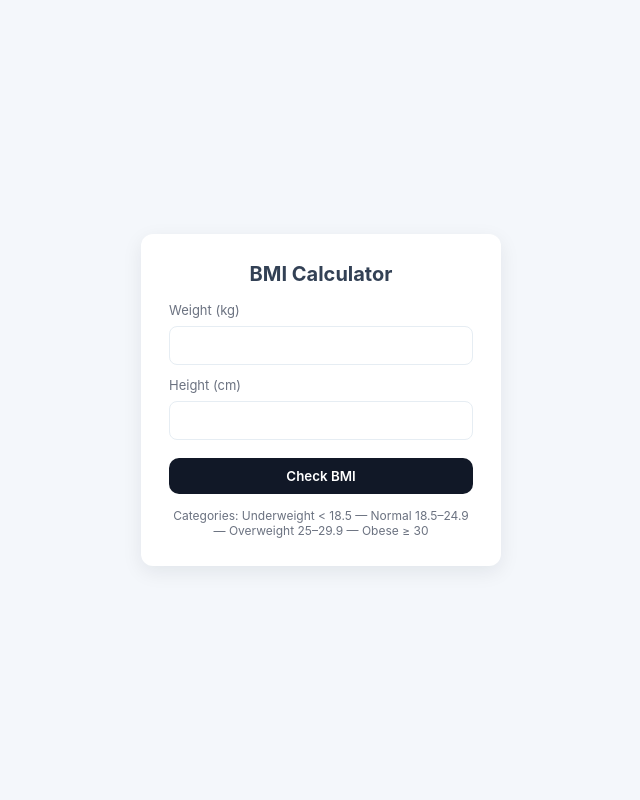
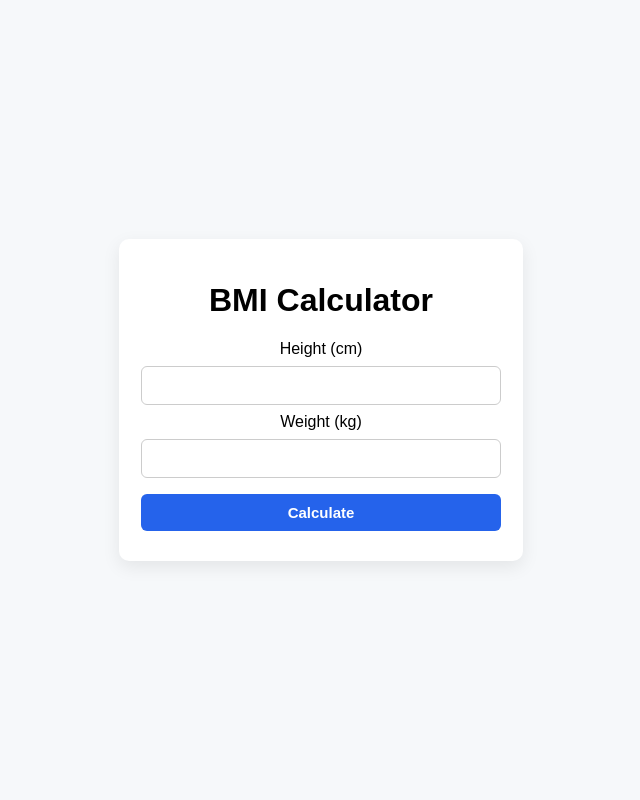
Before and after one commit to linetelizabethjoyal/to-do-list-app, a Flask app: page / in a window 1280 px wide. Shown: the whole page, without its empty margins (319-959 px from the left). Run offline with Flask 3, Linux system fonts and the light colour scheme.

Commit message:
Initial BMI calculator

```diff
--- a/app.py
+++ b/app.py
@@ -2,45 +2,34 @@ from flask import Flask, render_template, request
 
 app = Flask(__name__)
 
-def calculate_bmi(weight_kg, height_cm):
-    h_m = height_cm / 100.0
-    if h_m <= 0:
-        return None
-    bmi = weight_kg / (h_m * h_m)
-    return bmi
+@app.route('/')
+def home():
+    return render_template('index.html')
 
-def bmi_category(bmi):
-    if bmi is None:
-        return ("Invalid", "")
-    if bmi < 18.5:
-        return ("Underweight", "underweight")
-    elif bmi <= 24.9:
-        return ("Normal", "normal")
-    elif bmi <= 29.9:
-        return ("Overweight", "overweight")
-    else:
-        return ("Obese", "obese")
+@app.route('/calculate', methods=['POST'])
+def calculate_bmi():
+    try:
+        height_cm = float(request.form.get('height', 0))
+        weight = float(request.form.get('weight', 0))
+        if height_cm <= 0 or weight <= 0:
+            raise ValueError("Height and weight must be positive numbers.")
 
-@app.route("/", methods=["GET"])
-def index():
-    return render_template("index.html")
+        height_m = height_cm / 100.0
+        bmi = round(weight / (height_m ** 2), 2)
 
-@app.route("/calculate", methods=["POST"])
-def calculate():
-    try:
-        weight = float(request.form.get("weight", 0))
-        height = float(request.form.get("height", 0))
-    except ValueError:
-        weight, height = 0, 0
+        if bmi < 18.5:
+            category = "Underweight"
+        elif 18.5 <= bmi < 24.9:
+            category = "Normal"
+        elif 25 <= bmi < 29.9:
+            category = "Overweight"
+        else:
+            category = "Obese"
 
-    bmi = calculate_bmi(weight, height)
-    if bmi is None or bmi <= 0:
-        result = {"bmi": None, "category": "Invalid input", "class": "invalid"}
-    else:
-        cat, cls = bmi_category(bmi)
-        result = {"bmi": round(bmi, 1), "category": cat, "class": cls}
+        return render_template('index.html', bmi=bmi, category=category)
+    except Exception as e:
+        # Simple error handling: show message in template
+        return render_template('index.html', error=str(e))
 
-    return render_template("index.html", result=result, height=height, weight=weight)
-
-if __name__ == "__main__":
-    app.run(host="0.0.0.0", port=5000, debug=True)
+if __name__ == '__main__':
+    app.run(debug=True)
--- a/static/style.css
+++ b/static/style.css
@@ -1,74 +1,56 @@
-:root{
-  --bg: #f4f7fb;
-  --card: #ffffff;
-  --muted: #6b7280;
-  --accent: #334155;
-  --under: #fef3c7;   /* light yellow */
-  --normal: #d1fae5;  /* light green */
-  --over: #ffd7d7;    /* light pink */
-  --obese: #fca5a5;   /* darker pink */
-  --invalid: #f3f4f6;
+body {
+  font-family: Arial, sans-serif;
+  background: #f6f8fa;
+  display: flex;
+  justify-content: center;
+  align-items: center;
+  min-height: 100vh;
+  margin: 0;
 }
 
-*{box-sizing:border-box;font-family:Inter,ui-sans-serif,system-ui,-apple-system,"Segoe UI",Roboto,"Helvetica Neue",Arial;}
-body{
-  background:var(--bg);
-  margin:0;
-  min-height:100vh;
-  display:flex;
-  align-items:center;
-  justify-content:center;
-  padding:32px;
+.container {
+  width: 360px;
+  background: #fff;
+  padding: 22px;
+  border-radius: 10px;
+  box-shadow: 0 6px 18px rgba(0,0,0,0.08);
+  text-align: center;
 }
 
-.card{
-  background:var(--card);
-  padding:28px;
-  width:360px;
-  border-radius:12px;
-  box-shadow:0 6px 20px rgba(16,24,40,0.08);
-  text-align:center;
+input, button {
+  width: 100%;
+  padding: 10px;
+  margin: 8px 0;
+  border-radius: 6px;
+  border: 1px solid #ccc;
+  box-sizing: border-box;
+  font-size: 15px;
 }
 
-h1{margin:0 0 16px;font-size:20px;color:var(--accent);}
-
-.form{display:flex;flex-direction:column;gap:12px;margin-bottom:14px;}
-label{display:flex;flex-direction:column;align-items:flex-start;font-size:13px;color:var(--muted);}
-input[type="number"]{
-  width:100%;
-  padding:10px 12px;
-  margin-top:8px;
-  border-radius:8px;
-  border:1px solid #e6edf3;
-  font-size:14px;
+button {
+  cursor: pointer;
+  background: #2563eb;
+  color: white;
+  border: none;
+  font-weight: 600;
 }
 
-button{
-  margin-top:6px;
-  padding:10px 14px;
-  border-radius:10px;
-  border:0;
-  background:#111827;
-  color:white;
-  cursor:pointer;
-  font-weight:600;
+.result {
+  margin-top: 12px;
+  padding: 12px;
+  border-radius: 6px;
+  color: #fff;
 }
 
-.result{
-  margin-top:12px;
-  padding:12px;
-  border-radius:10px;
-  text-align:center;
-  font-weight:600;
+.underweight { background: #f1c40f; }
+.normal { background: #2ecc71; }
+.overweight { background: #e67e22; }
+.obese { background: #e74c3c; }
+
+.msg.error {
+  margin-top: 12px;
+  padding: 10px;
+  background: #fcebea;
+  color: #cc1f1a;
+  border-radius: 6px;
 }
-
-.result .value{margin:0;color:#0f172a;font-size:18px;}
-.result .cat{margin:4px 0 0;color:#0f172a;}
-
-.result.underweight{ background: var(--under); color:#7c5a00; }
-.result.normal{ background: var(--normal); color:#065f46; }
-.result.overweight{ background: var(--over); color:#7f1d1d; }
-.result.obese{ background: var(--obese); color:#7f1d1d; }
-.result.invalid{ background: var(--invalid); color:#374151; }
-
-.hint{display:block;margin-top:14px;color:var(--muted);font-size:12px;}
--- a/templates/index.html
+++ b/templates/index.html
@@ -1,43 +1,34 @@
-<!doctype html>
+<!DOCTYPE html>
 <html lang="en">
 <head>
-  <meta charset="utf-8" />
-  <meta name="viewport" content="width=device-width,initial-scale=1" />
+  <meta charset="utf-8"/>
   <title>BMI Calculator</title>
   <link rel="stylesheet" href="{{ url_for('static', filename='style.css') }}">
 </head>
 <body>
-  <main class="card">
+  <div class="container">
     <h1>BMI Calculator</h1>
 
-    <form action="{{ url_for('calculate') }}" method="post" class="form">
-      <label>
-        Weight (kg)
-        <input type="number" step="0.1" name="weight" required value="{{ weight or '' }}">
-      </label>
+    <form action="/calculate" method="POST">
+      <label for="height">Height (cm)</label>
+      <input type="number" step="0.1" min="0" id="height" name="height" required>
 
-      <label>
-        Height (cm)
-        <input type="number" step="0.1" name="height" required value="{{ height or '' }}">
-      </label>
+      <label for="weight">Weight (kg)</label>
+      <input type="number" step="0.1" min="0" id="weight" name="weight" required>
 
-      <button type="submit">Check BMI</button>
+      <button type="submit">Calculate</button>
     </form>
 
-    {% if result %}
-      <section class="result {{ result.class }}">
-        {% if result.bmi %}
-          <p class="value">BMI: <strong>{{ result.bmi }}</strong></p>
-          <p class="cat">{{ result.category }}</p>
-        {% else %}
-          <p class="cat">Invalid input — please enter positive numbers.</p>
-        {% endif %}
-      </section>
+    {% if error %}
+      <div class="msg error">{{ error }}</div>
     {% endif %}
 
-    <small class="hint">
-      Categories: Underweight &lt; 18.5 — Normal 18.5–24.9 — Overweight 25–29.9 — Obese ≥ 30
-    </small>
-  </main>
+    {% if bmi %}
+      <div class="result {{ category|lower }}">
+        <p>Your BMI: <strong>{{ bmi }}</strong></p>
+        <p>Category: <strong>{{ category }}</strong></p>
+      </div>
+    {% endif %}
+  </div>
 </body>
 </html>
```
